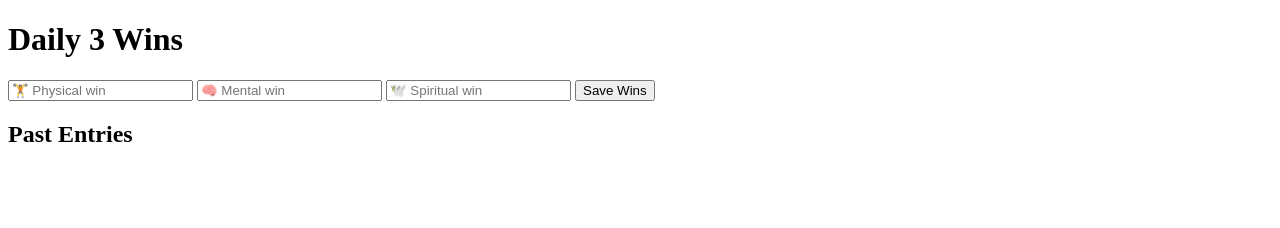
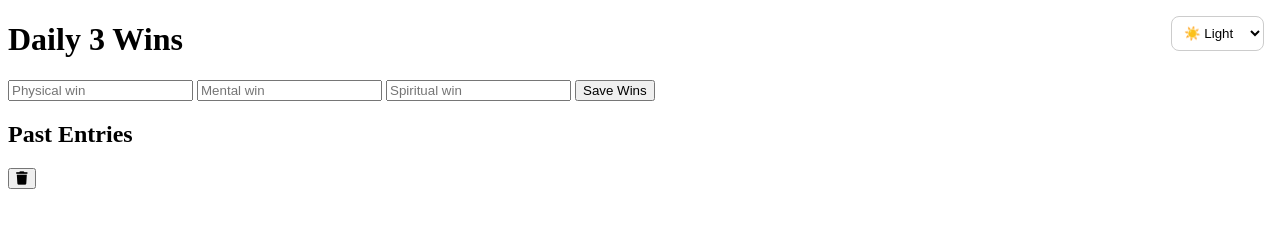
Before and after one commit to Code-Dahn/daily3wins-app, a plain HTML site: page index.html in a window 1280 px wide. Drawn offline with Linux system fonts and the light colour scheme.

Commit message:
Update index.html

```diff
--- a/index.html
+++ b/index.html
@@ -4,19 +4,33 @@
   <meta charset="UTF-8" />
   <title>Daily 3 Wins</title>
   <link rel="stylesheet" href="style.css" />
+  <link rel="stylesheet" href="https://cdnjs.cloudflare.com/ajax/libs/font-awesome/6.0.0/css/all.min.css">
 </head>
 <body>
-  <h1>Daily 3 Wins</h1>
-  <form id="wins-form">
-    <input placeholder="🏋️ Physical win" id="physical" required />
-    <input placeholder="🧠 Mental win" id="mental" required />
-    <input placeholder="🕊️ Spiritual win" id="spiritual" required />
-    <button type="submit">Save Wins</button>
-  </form>
-
-  <h2>Past Entries</h2>
-  <ul id="past-entries"></ul>
-
+  <div class="app-container">
+    <select id="theme-selector" style="position:absolute;top:1rem;right:1rem;padding:0.5rem;border-radius:8px;border:1px solid #ccc;background:inherit;color:inherit;">
+      <option value="light">☀️ Light</option>
+      <option value="dark">🌙 Dark</option>
+      <option value="sepia">📜 Sepia</option>
+      <option value="blue">🌊 Blue</option>
+    </select>
+    <h1>Daily 3 Wins</h1>
+    <div class="input-group">
+      <form id="wins-form">
+        <input placeholder="Physical win" id="physical" required />
+        <input placeholder="Mental win" id="mental" required />
+        <input placeholder="Spiritual win" id="spiritual" required />
+        <button type="submit" id="save-wins-btn">Save Wins</button>
+      </form>
+    </div>
+    <div class="entries-header">
+      <h2>Past Entries</h2>
+      <button id="delete-selected" class="trash-icon" title="Delete Selected">
+        <i class="fas fa-trash"></i>
+      </button>
+    </div>
+    <ul id="past-entries"></ul>
+  </div>
   <script src="main.js"></script>
 </body>
 </html>
```
